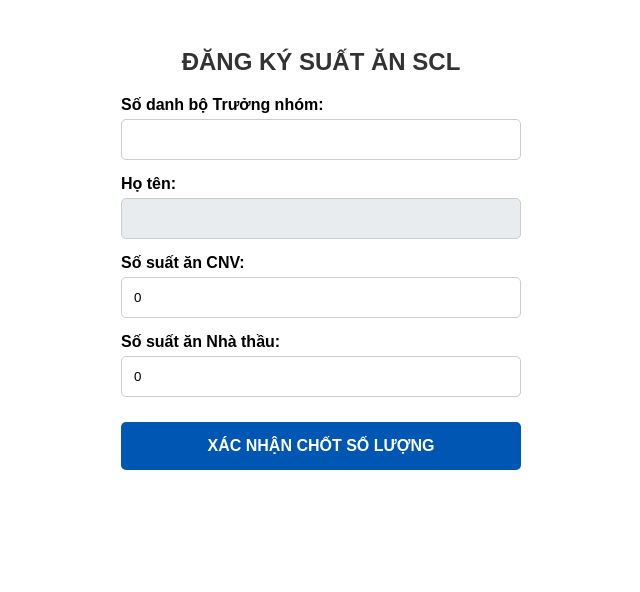
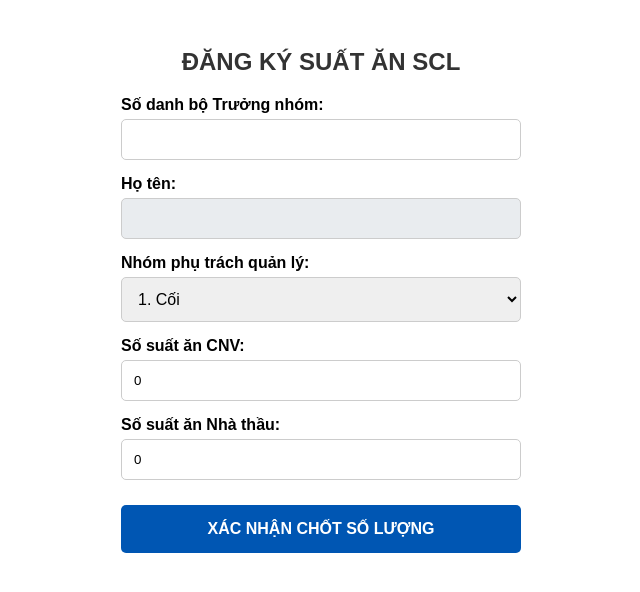
Before and after one commit to hoangtrongphuongg-design/dky-suat-an, a Next.js app: page / in a window 1280 px wide. Shown: the top 592 px of the page, without its empty margins (319-959 px from the left). Built offline with nearby package versions, Linux system fonts and the light colour scheme.

Commit message:
Update page.js

```diff
--- a/app/page.js
+++ b/app/page.js
@@ -4,6 +4,7 @@ import { useState } from 'react';
 export default function Home() {
   const [soDanhBo, setSoDanhBo] = useState('');
   const [hoTen, setHoTen] = useState('');
+  const [nhomPhuTrach, setNhomPhuTrach] = useState('Cối');
   const [slCnv, setSlCnv] = useState(0);
   const [slNhaThau, setSlNhaThau] = useState(0);
   const [message, setMessage] = useState('');
@@ -24,7 +25,7 @@ export default function Home() {
     setMessage('Đang xử lý...');
     const res = await fetch('/api/dang-ky', {
       method: 'POST',
-      body: JSON.stringify({ so_danh_bo: soDanhBo, sl_cnv: slCnv, sl_nha_thau: slNhaThau }),
+      body: JSON.stringify({ so_danh_bo: soDanhBo, sl_cnv: slCnv, sl_nha_thau: slNhaThau, nhom_phu_trach: nhomPhuTrach }),
       headers: { 'Content-Type': 'application/json' }
     });
     const data = await res.json();
@@ -44,6 +45,17 @@ export default function Home() {
           <input type="text" value={hoTen} disabled style={{width: '100%', padding: '12px', marginTop: '5px', backgroundColor: '#e9ecef', borderRadius: '5px', border: '1px solid #ccc', boxSizing: 'border-box', fontWeight: 'bold', color: '#0056b3'}} />
         </label>
 
+        <label style={{ fontWeight: 'bold' }}>Nhóm phụ trách quản lý:
+          <select value={nhomPhuTrach} onChange={(e) => setNhomPhuTrach(e.target.value)} style={{width: '100%', padding: '12px', marginTop: '5px', borderRadius: '5px', border: '1px solid #ccc', boxSizing: 'border-box', fontSize: '16px'}}>
+            <option value="Cối">1. Cối</option>
+            <option value="CBL">2. CBL</option>
+            <option value="NBS">3. NBS</option>
+            <option value="Lò nung">4. Lò nung</option>
+            <option value="NXM">5. NXM</option>
+            <option value="WS">6. WS</option>
+          </select>
+        </label>
+
         <label style={{ fontWeight: 'bold' }}>Số suất ăn CNV:
           <input type="number" value={slCnv} onChange={(e) => setSlCnv(Number(e.target.value))} min="0" style={{width: '100%', padding: '12px', marginTop: '5px', borderRadius: '5px', border: '1px solid #ccc', boxSizing: 'border-box'}}/>
         </label>
```
